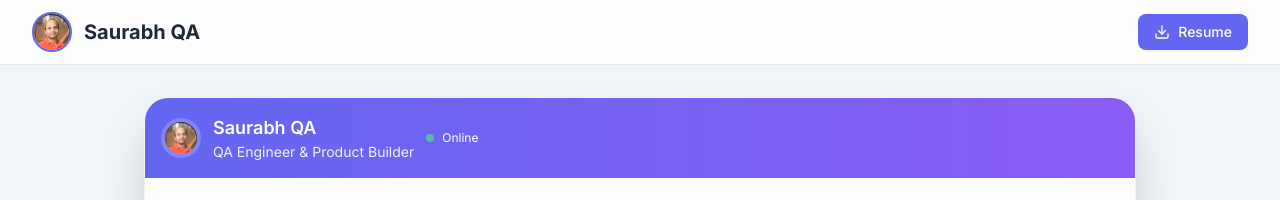
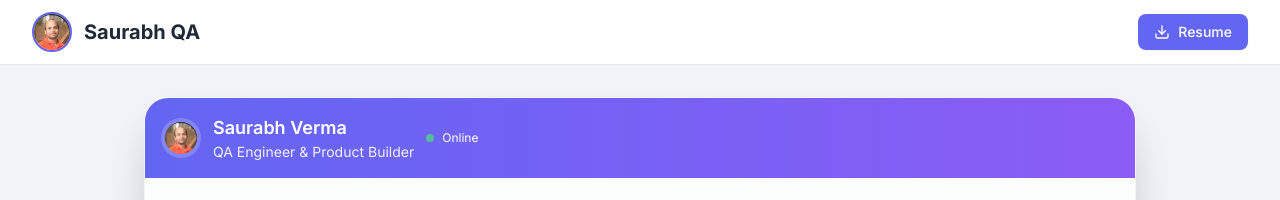
Before and after one commit to saur-bh/resumebot, a React (Create React App) app: page / in a window 1280 px wide. Shown: the top 200 px of the page. Built offline with nearby package versions, Linux system fonts and the light colour scheme; no server answers.

Commit message:
Fixed ESLint warning: Removed duplicate personalWebsite key

```diff
--- a/src/components/HomePage.js
+++ b/src/components/HomePage.js
@@ -300,7 +300,7 @@ const HomePage = () => {
               <div className="w-10 h-10 bg-white/20 rounded-full flex items-center justify-center">
                 <img
                   src="/myphoto.png"
-                  alt="Saurabh QA"
+                  alt="Saurabh Verma"
                   className="w-8 h-8 rounded-full object-cover"
                   onError={(e) => {
                     e.target.style.display = 'none';
@@ -308,7 +308,7 @@ const HomePage = () => {
                 />
               </div>
               <div>
-                <h3 className="font-semibold text-lg">Saurabh QA</h3>
+                <h3 className="font-semibold text-lg">Saurabh Verma</h3>
                 <p className="text-sm opacity-90">QA Engineer & Product Builder</p>
               </div>
               <div className="ml-auto flex items-center space-x-2">
--- a/src/data/demoProfile.js
+++ b/src/data/demoProfile.js
@@ -5,7 +5,6 @@ export const demoProfile = {
   bio: "I'm Saurabh, a QA Engineer and Product Builder with hands-on experience in ensuring software quality through manual testing, automation frameworks, and release management. I have worked across web, mobile, and backend systems, creating structured QA processes and integrating tools like Playwright, Appium, BrowserStack, Postman, Jira, and GitHub Actions.",
   profilePhoto: "/myphoto.png",
   email: "saurabh-verma@outlook.com",
-  personalWebsite: "https://saur-bh.github.io/me/",
   resumeDownload: "/Resume.pdf",
   skills: [
     "Selenium WebDriver",
```
